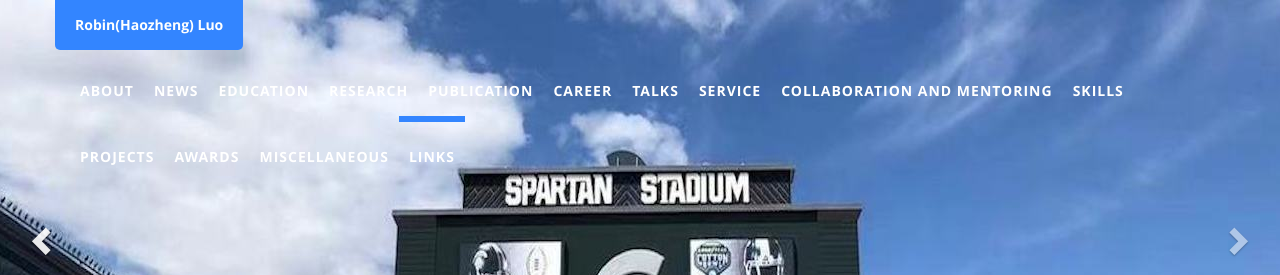
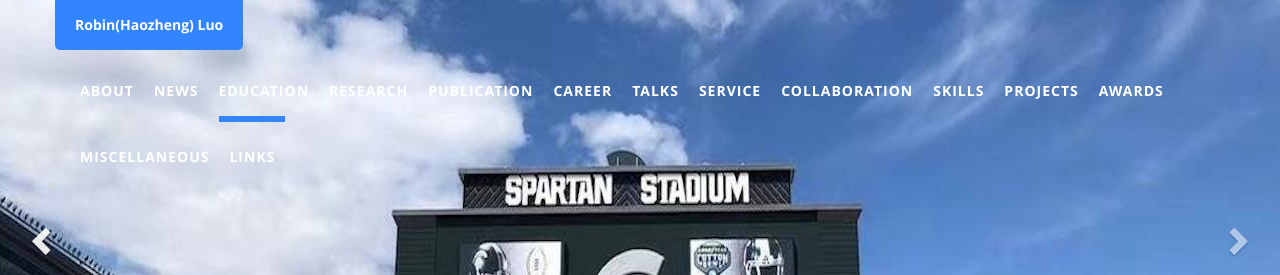
Before and after one commit to robinzixuan/robin.github.io, a Jekyll site: the page built from index.html, in a window 1280 px wide. Shown: the top 275 px of the page. Built offline with Jekyll 4.4.1, drawn with Linux system fonts in a browser that asks for light colours.

Commit message:
Update landing.yaml

```diff
--- a/_data/landing.yaml
+++ b/_data/landing.yaml
@@ -61,7 +61,7 @@
 
 - id: mentor
   i18n: nav.mentor
-  name: Collaboration and Mentoring
+  name: Collaboration
   tpl: mentor.html
   css:
 
```
